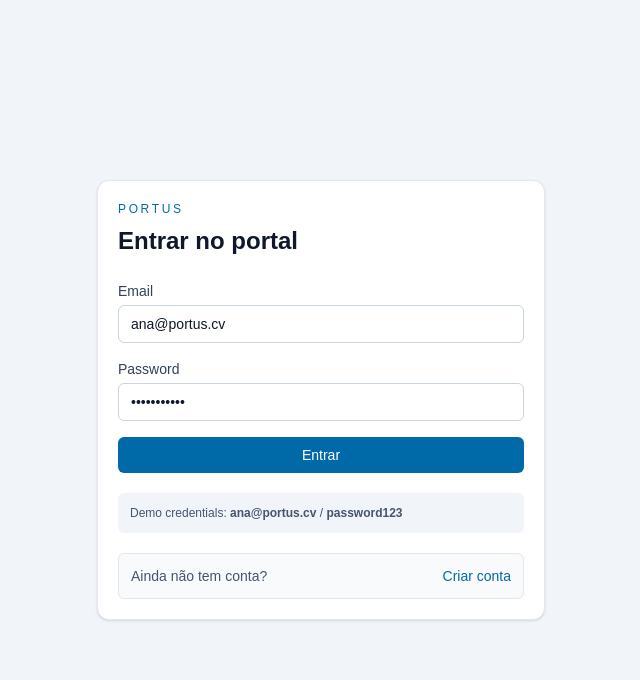
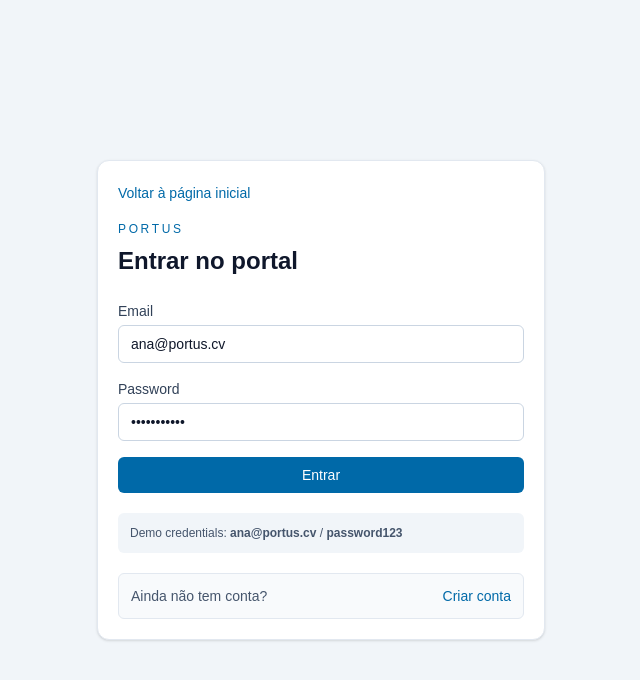
Before and after one commit to CledirFL/portus_portal, a Next.js app: page /login in a window 1280 px wide. Shown: the top 680 px of the page, without its empty margins (319-959 px from the left). Built offline with nearby package versions, Linux system fonts and the light colour scheme.

Commit message:
refactor: add link to home page in login page

```diff
--- a/src/app/login/page.tsx
+++ b/src/app/login/page.tsx
@@ -50,7 +50,10 @@ export default function LoginPage() {
     <main className="flex min-h-screen items-center justify-center bg-slate-100 px-4 py-10">
       <Card className="w-full max-w-md">
         <div className="mb-6">
-          <p className="text-xs uppercase tracking-[0.22em] text-sky-700">PORTUS</p>
+          <Link href="/" className="text-sm font-medium text-sky-700 hover:text-sky-800">
+            Voltar à página inicial
+          </Link>
+          <p className="mt-4 text-xs uppercase tracking-[0.22em] text-sky-700">PORTUS</p>
           <h1 className="mt-2 text-2xl font-semibold text-slate-900">Entrar no portal</h1>
         </div>
 
```
